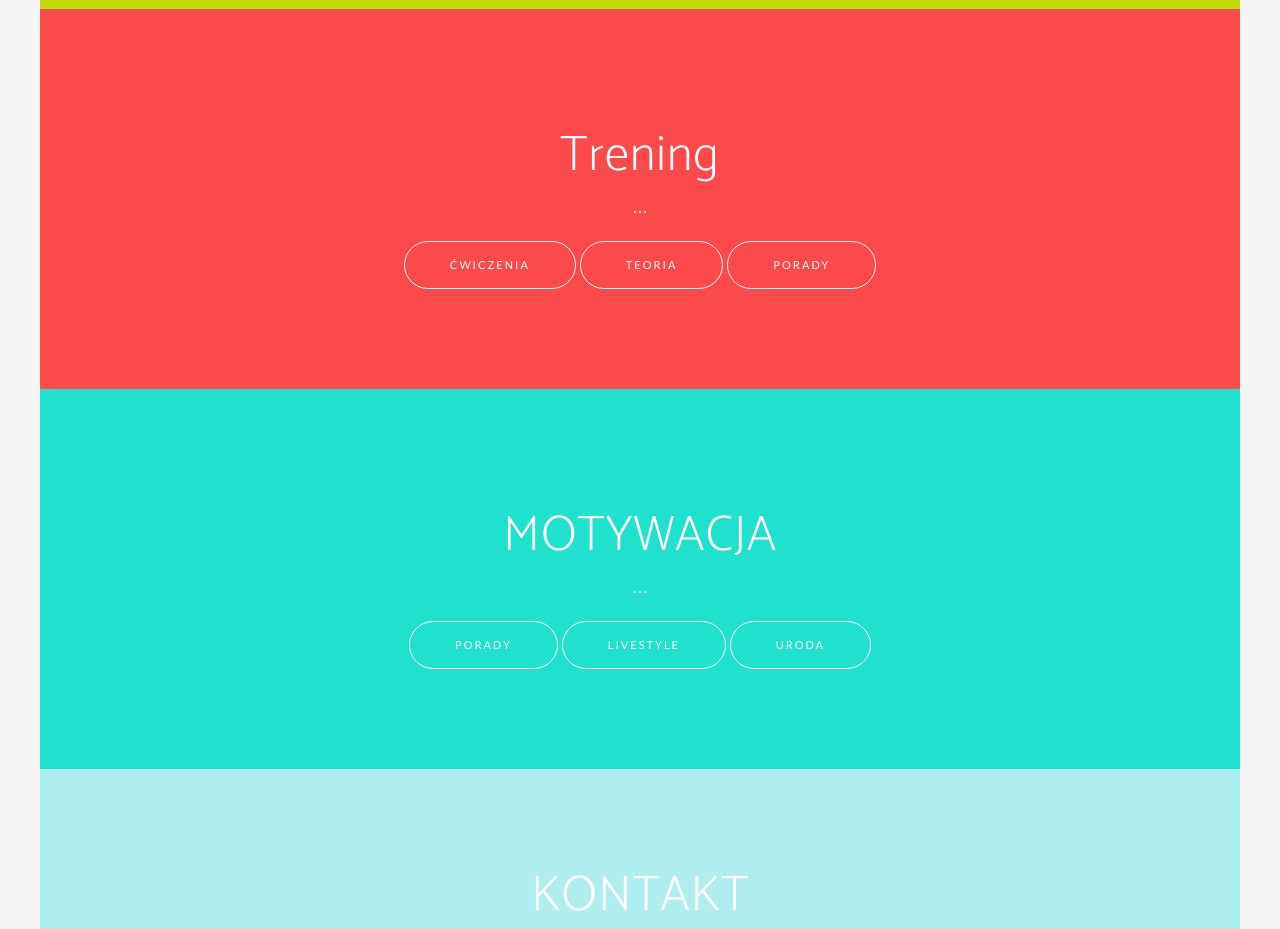
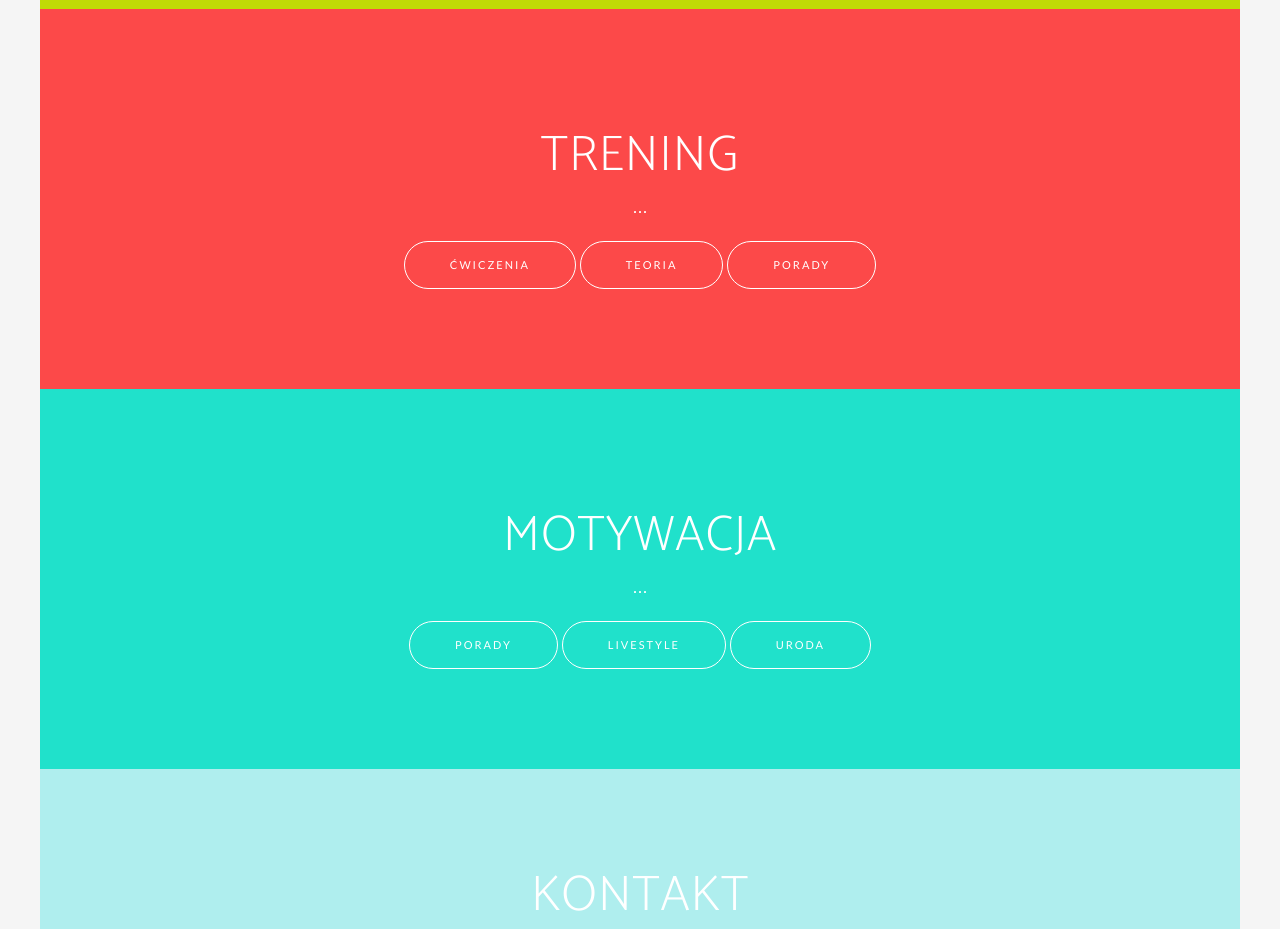
Before and after one commit to simplechange/simplechange.github.io, a website: page index.html in a window 1280 px wide. Shown: the part 1840-2769 px from the top of the page. Drawn offline with nearby package versions, Linux system fonts and the light colour scheme; a web font is replaced by a local one.

Commit message:
uppercase for training

```diff
--- a/index.html
+++ b/index.html
@@ -150,7 +150,7 @@
             <div class="container">
                 <div class="row">
                     <div class="col-md-8 col-md-offset-2">
-                        <h2 class="section-heading">Trening</h2>
+                        <h2 class="section-heading">TRENING</h2>
                         <p>...</p>
                         <a href="#about" class="btn btn-outline btn-xl page-scroll">Ćwiczenia</a>
                         <a href="#about" class="btn btn-outline btn-xl page-scroll">Teoria</a>
```
